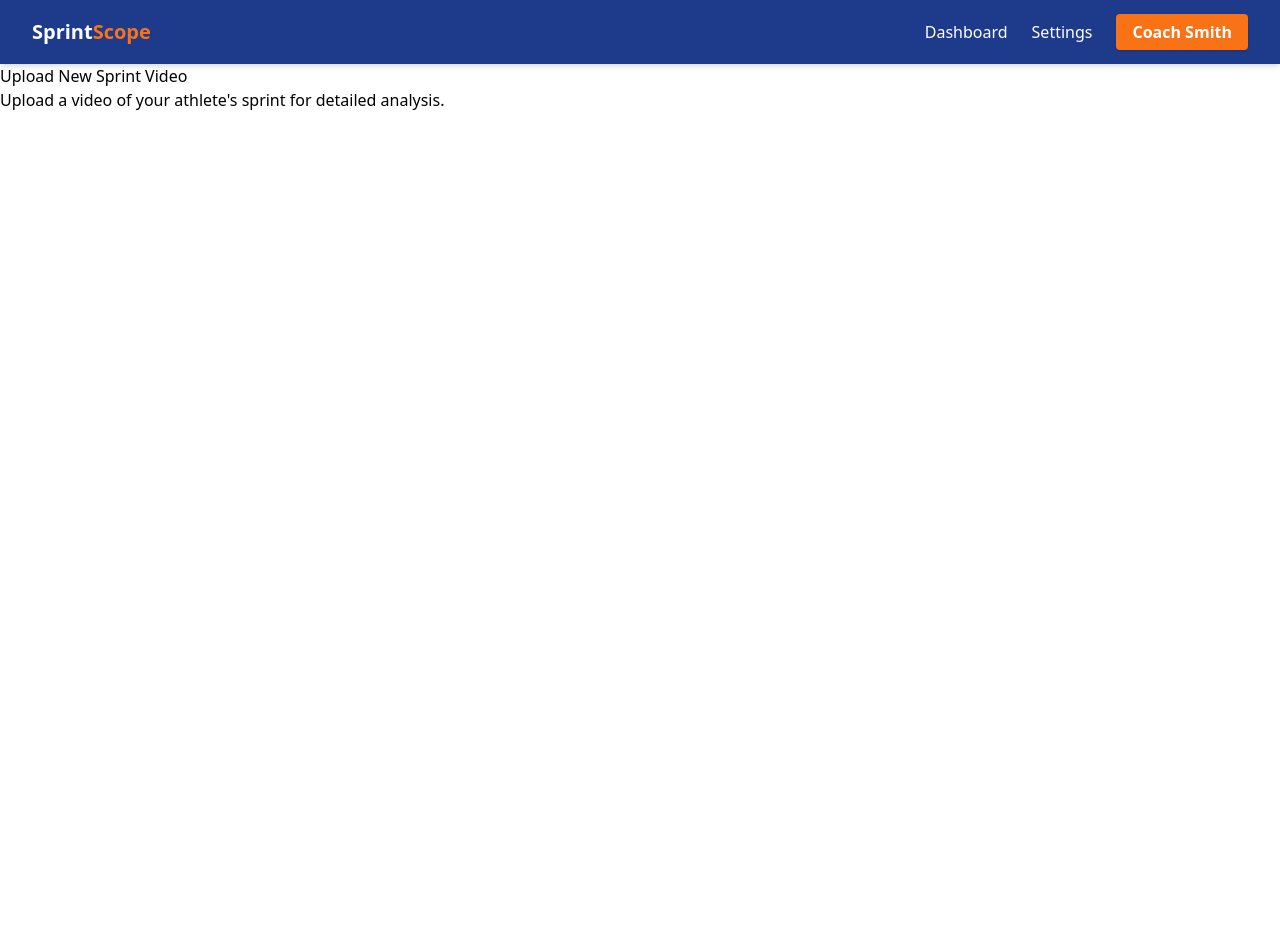
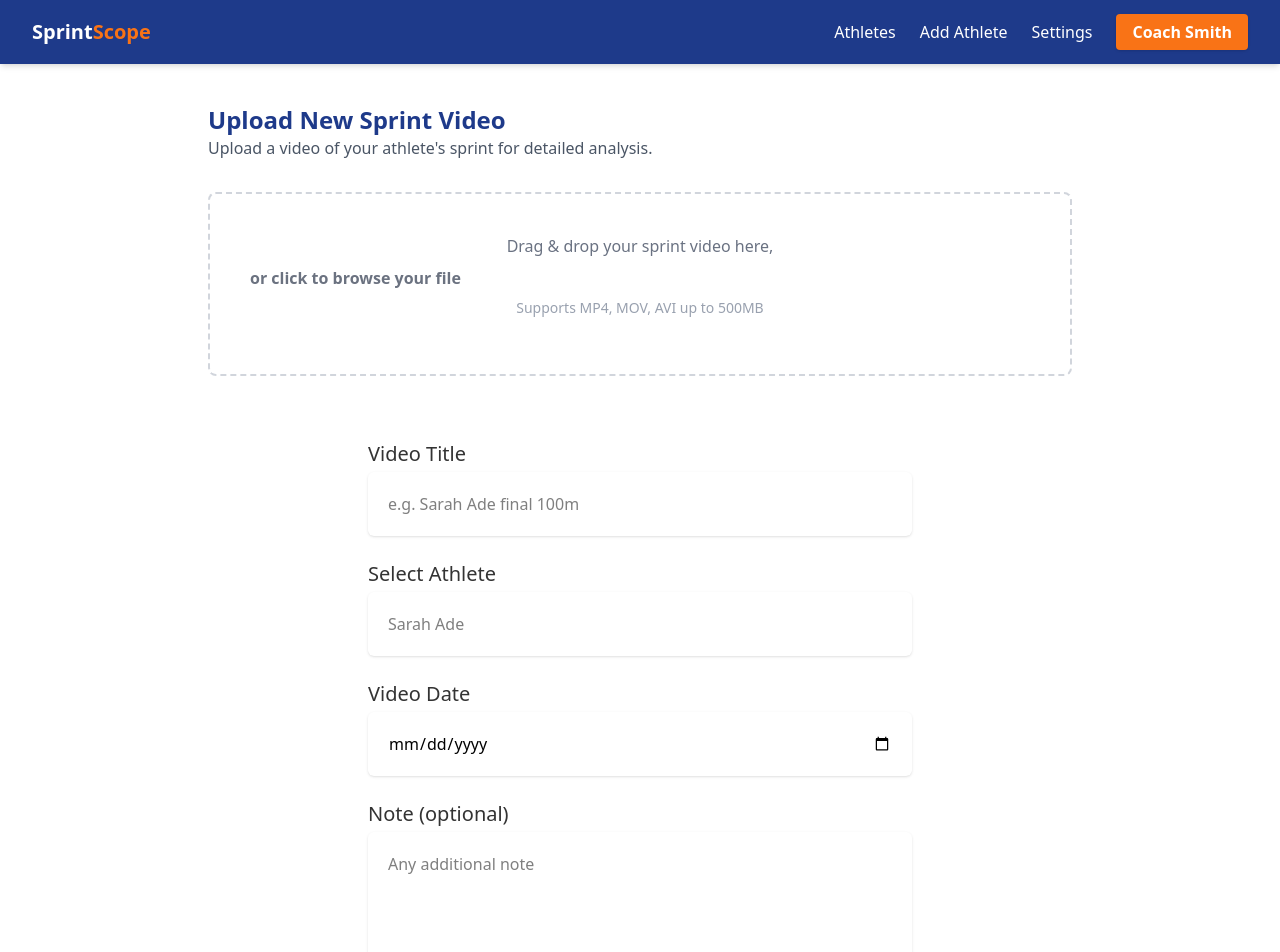
Before and after one commit to mathetis041/sprintscope, a React (Vite) app in the folder frontend/: page /uploadvideo in a window 1280 px wide. Shown: the top 952 px of the page. Before the commit the page ends 800 px from the top, so only its background shows below. Built offline with nearby package versions, Linux system fonts and the light colour scheme.

Commit message:
uploaded video section

```diff
--- a/frontend/src/pages/uploadVideo.tsx
+++ b/frontend/src/pages/uploadVideo.tsx
@@ -1,25 +1,91 @@
 import { Menu, X } from "lucide-react";
-import { useState } from "react";
+import { useRef, useState } from "react";
+import { useNavigate } from "react-router-dom";
 
 const UploadVideo = () => {
     const [isOpen, setIsOpen] = useState(false);
+    const [dragActive, setDragActive] = useState(false);
+    const fileInputRef = useRef<HTMLInputElement>(null);
+    const navigate = useNavigate();
+
+    // Form states
+    const [videoTitle, setVideoTitle] = useState("");
+    const [athleteName, setAthleteName] = useState("");
+    const [videoDate, setVideoDate] = useState("");
+    const [note, setNote] = useState("");
+    const [videoFile, setVideoFile] = useState<File | null>(null);
+
     const toggleMenu = () => setIsOpen(!isOpen);
+
+    const handleDragOver = (e: React.DragEvent) => {
+        e.preventDefault();
+        setDragActive(true);
+    };
+
+    const handleDragLeave = () => {
+        setDragActive(false);
+    };
+
+    const handleDrop = (e: React.DragEvent) => {
+        e.preventDefault();
+        setDragActive(false);
+        const files = e.dataTransfer.files;
+        if (files.length) {
+            setVideoFile(files[0]);
+        }
+    };
+
+    const handleFileChange = (e: React.ChangeEvent<HTMLInputElement>) => {
+        const files = e.target.files;
+        if (files && files.length) {
+            setVideoFile(files[0]);
+        }
+    };
+
+    const handleSubmit = (e: React.FormEvent) => {
+        e.preventDefault();
+
+        if (!videoTitle || !athleteName || !videoDate || !videoFile) {
+            alert("Please complete all required fields and upload a video.");
+            return;
+        }
+
+        const videoData = {
+            videoTitle,
+            athleteName,
+            videoDate,
+            note,
+            videoFileName: videoFile.name,
+            videoURL: URL.createObjectURL(videoFile),
+        };
+
+        // Save to localStorage (or send to backend here)
+        const existingData = JSON.parse(localStorage.getItem("athleteVideos") || "[]");
+        localStorage.setItem("athleteVideos", JSON.stringify([...existingData, videoData]));
+
+        // Navigate to dashboard video section
+        navigate("/dashboard/athletes/videos");
+    };
 
     return (
         <>
+            {/* NAVBAR */}
             <nav className="bg-[#1E3A8A] text-white shadow-md">
                 <div className="max-w-7xl mx-auto px-4 sm:px-6 lg:px-8">
                     <div className="flex justify-between items-center h-16">
-                        <div className="flex-shrink-0 text-xl font-bold">Sprint<span className="text-[#F97316]">Scope
-                        </span>
+                        <div className="text-xl font-bold flex-shrink-0">
+                            Sprint<span className="text-[#F97316]">Scope</span>
                         </div>
-                        <div className="hidden md:flex space-x-6 items-center">
-                            <a href="#" className="hover:underline">Dashboard</a>
-                            <a href="#" className="hover:underline">Settings</a>
-                            <button className="text-white bg-[#F97316] px-4 py-1.5 rounded-sm font-semibold shadow hover:bg-gray-100 transition">
+                        <ul className="hidden md:flex space-x-6 items-center">
+                            <li><a href="#" className="hover:underline">Athletes</a></li>
+                            <li><a href="#" className="hover:underline">Add Athlete</a></li>
+                            <li><a href="#" className="hover:underline">Settings</a></li>
+                            <li>
+                                <button className="bg-[#F97316] px-4 py-1.5 rounded-sm font-semibold shadow hover:bg-white hover:text-[#1E3A8A] transition">
                                     Coach Smith
                                 </button>
-                        </div>
+                            </li>
+                        </ul>
                         <div className="md:hidden">
                             <button onClick={toggleMenu} className="focus:outline-none">
                                 {isOpen ? <X className="w-6 h-6" /> : <Menu className="w-6 h-6" />}
@@ -27,30 +93,114 @@ const UploadVideo = () => {
                         </div>
                     </div>
                 </div>
-
                 {isOpen && (
-                    <div className="md:hidden px-4 pt-2 pb-4 space-y-2 bg-[#1E3A8A]">
-                        <a href="#" className="block hover:underline">Athletes</a>
-                        <a href="#" className="block hover:underline">Add Athlete</a>
-                        <a href="#" className="block hover:underline">Settings</a>
+                    <ul className="md:hidden px-4 pt-2 pb-4 space-y-2 bg-[#1E3A8A]">
+                        <li><a href="#" className="block hover:underline">Dashboard</a></li>
+                        <li><a href="#" className="block hover:underline">Settings</a></li>
+                        <li>
                             <button className="w-full text-left bg-white text-[#1E3A8A] px-4 py-2 rounded-full font-semibold shadow hover:bg-gray-100 transition">
                                 Coach Smith
                             </button>
-                    </div>
+                        </li>
+                    </ul>
                 )}
             </nav>
-            <div>
-                <div>
-                    <h4>Upload New Sprint Video</h4>
-                    <p>Upload a video of your athlete's sprint for detailed analysis.</p>
-                </div>
-                <div>
 
+            {/* Upload Section */}
+            <section className="max-w-4xl mx-auto px-4 py-10">
+                <div className="mb-8">
+                    <h4 className="text-2xl font-bold text-[#1E3A8A]">Upload New Sprint Video</h4>
+                    <p className="text-gray-600">Upload a video of your athlete's sprint for detailed analysis.</p>
                 </div>
 
+                <div
+                    onDragOver={handleDragOver}
+                    onDragLeave={handleDragLeave}
+                    onDrop={handleDrop}
+                    className={`border-2 border-dashed rounded-lg p-10 text-center transition-all ${dragActive ? "border-orange-500 bg-orange-50" : "border-gray-300 bg-white"
+                        }`}
+                >
+                    <p className="text-gray-500 mb-4">
+                        Drag & drop your sprint video here,
+                        <button
+                            onClick={() => fileInputRef.current?.click()}
+                            className="text-[#6B7280] font-semibold hover:underline my-2 block"
+                        >
+                            or click to browse your file
+                        </button>
+                        <span className="block text-sm text-gray-400">Supports MP4, MOV, AVI up to 500MB</span>
+                    </p>
+                    <input
+                        ref={fileInputRef}
+                        type="file"
+                        accept="video/*"
+                        onChange={handleFileChange}
+                        className="hidden"
+                    />
+                    {videoFile && (
+                        <p className="text-sm text-green-600 mt-2">
+                            Selected: {videoFile.name}
+                        </p>
+                    )}
                 </div>
+
+                {/* Form */}
+                <form className="mt-10 space-y-6 px-4 md:w-2/3 md:m-auto md:mt-16" onSubmit={handleSubmit}>
+                    <div>
+                        <label className="block text-xl font-medium text-[#333333]">Video Title</label>
+                        <input
+                            type="text"
+                            value={videoTitle}
+                            onChange={(e) => setVideoTitle(e.target.value)}
+                            placeholder="e.g. Sarah Ade final 100m"
+                            className="mt-1 block w-full border-gray-300 rounded-md shadow-sm focus:ring-[#93C5FD] focus:border-[#93C5FD] p-5"
+                        />
+                    </div>
+
+                    <div>
+                        <label className="block text-xl font-medium  text-[#333333]">Select Athlete</label>
+                        <input
+                            type="text"
+                            value={athleteName}
+                            onChange={(e) => setAthleteName(e.target.value)}
+                            placeholder="Sarah Ade"
+                            className="mt-1 block w-full border-gray-300 rounded-md shadow-sm focus:ring-[#93C5FD] focus:border-[#93C5FD] p-5"
+                        />
+                    </div>
+
+                    <div>
+                        <label className="block text-xl font-medium  text-[#333333]">Video Date</label>
+                        <input
+                            type="date"
+                            value={videoDate}
+                            onChange={(e) => setVideoDate(e.target.value)}
+                            className="mt-1 block w-full border-gray-300 rounded-md shadow-sm focus:ring-[#93C5FD] focus:border-[#93C5FD] p-5"
+                        />
+                    </div>
+
+                    <div>
+                        <label className="block text-xl font-medium  text-[#333333]">Note (optional)</label>
+                        <textarea
+                            value={note}
+                            onChange={(e) => setNote(e.target.value)}
+                            placeholder="Any additional note"
+                            className="mt-1 block w-full border-gray-300 rounded-md shadow-sm focus:ring-[#93C5FD] focus:border-[#93C5FD] p-5"
+                            rows={4}
+                        />
+                    </div>
+
+                    <div className="pt-4">
+                        <button
+                            type="submit"
+                            className="bg-[#F97316] text-white font-semibold py-3 px-6 rounded-md hover:bg-orange-600 transition w-full"
+                        >
+                            Save and Continue to Analysis
+                        </button>
+                    </div>
+                </form>
+            </section>
         </>
-    )
-}
+    );
+};
 
-export default UploadVideo
+export default UploadVideo;
```
Lines whose indentation alone changed are shown as unchanged.
